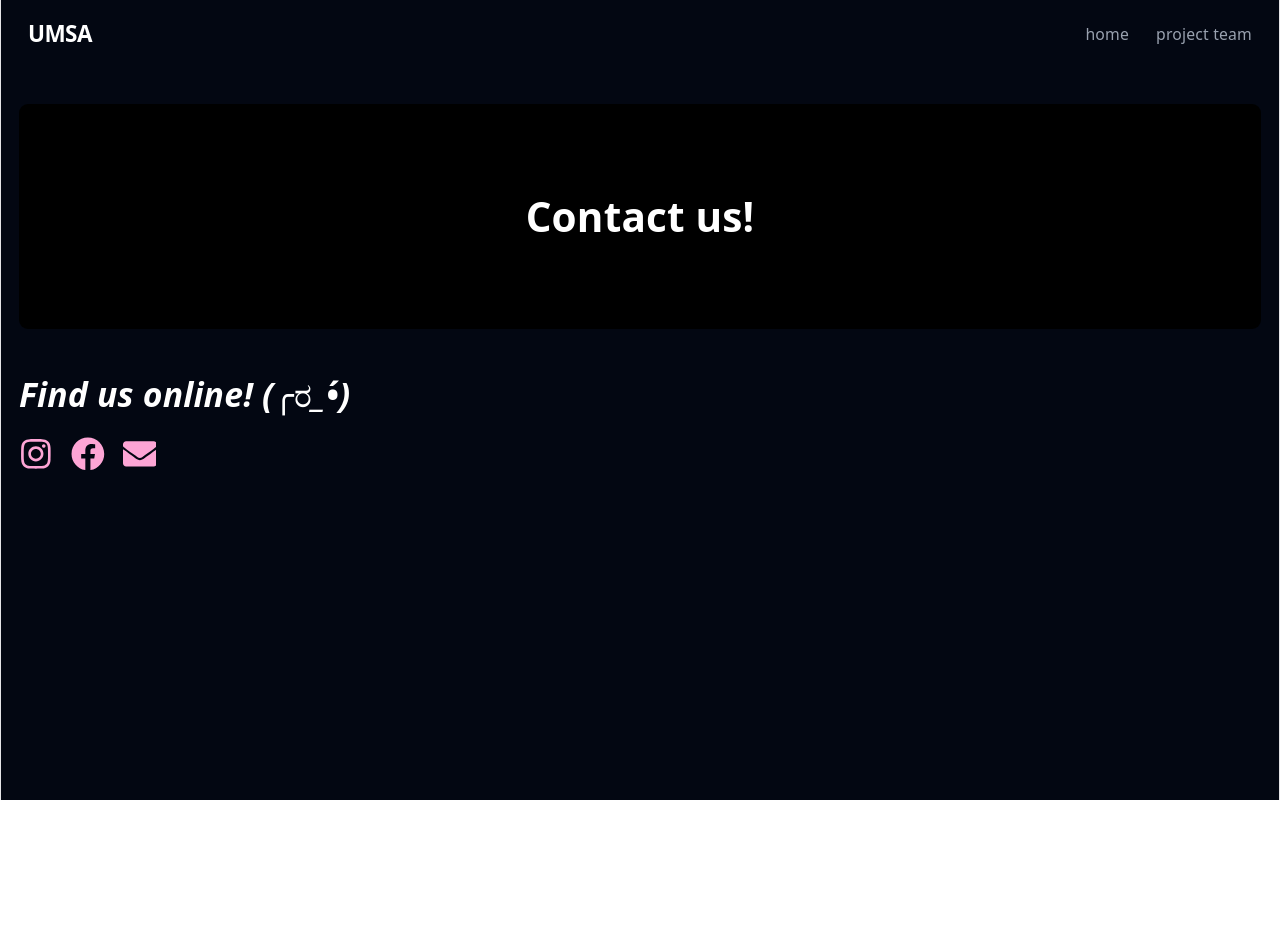
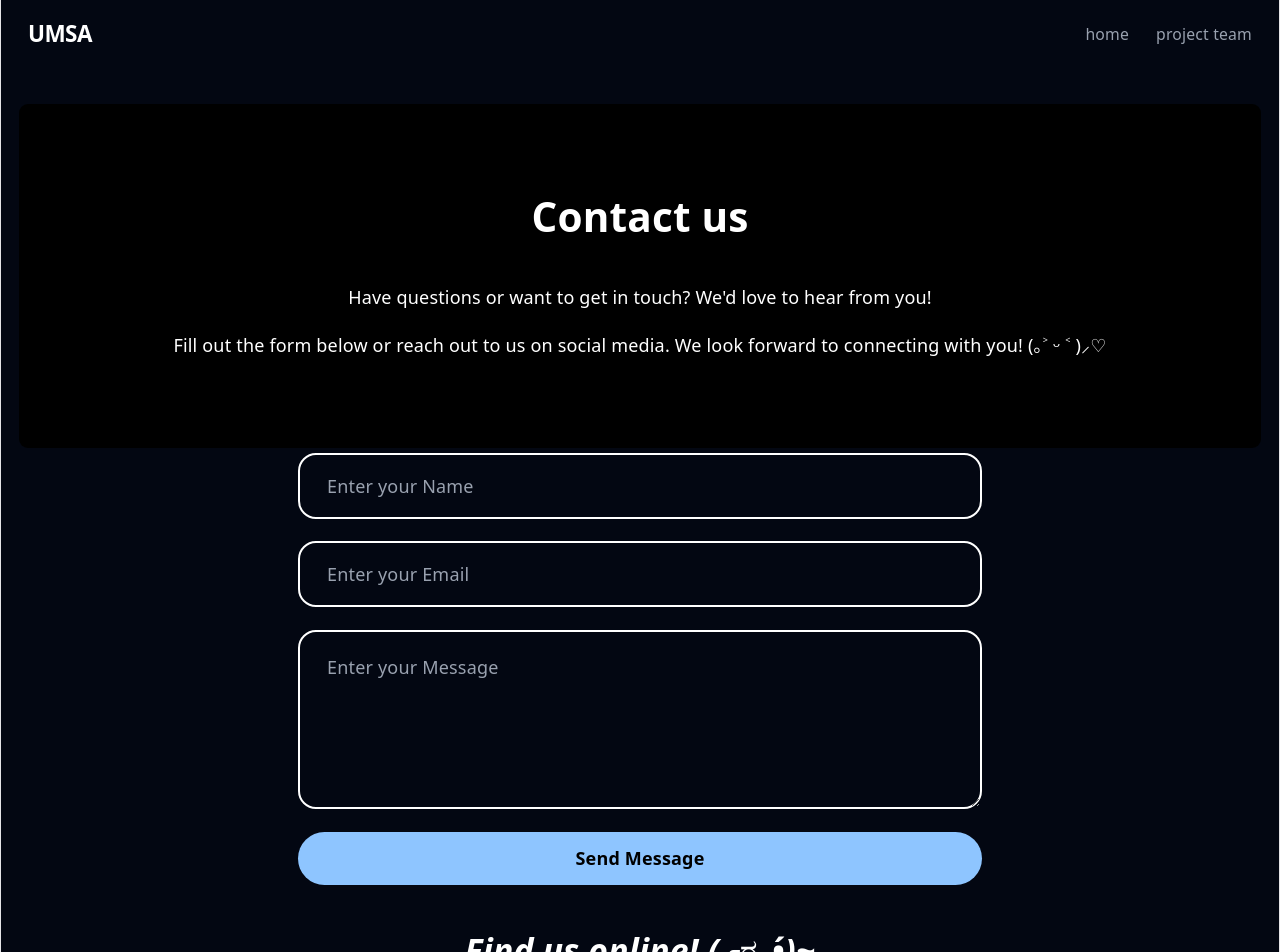
Before and after one commit to UoaWDCC/umsa, a React (Vite) app in the folder client/: page /contact in a window 1280 px wide. Shown: the top 952 px of the page. Before the commit the page ends 800 px from the top, so only its background shows below. Built offline with nearby package versions, Linux system fonts and the light colour scheme.

Commit message:
feat: Added a form to the cont act page to directly send a message to connected email.

```diff
--- a/client/src/pages/Contact.tsx
+++ b/client/src/pages/Contact.tsx
@@ -1,28 +1,87 @@
+import { useState } from "react";
 import { FaInstagram, FaFacebook, FaEnvelope } from "react-icons/fa";
 
 export default function Contact() {
+  const [formData, setFormData] = useState({ name: "", email: "", message: "" });
+  const [ status, setStatus ] = useState("");
+
+  const handleSubmit = async () => {
+    setStatus("Sending");
+      const res = await fetch("https://formspree.io/f/xvzlqwkg", {
+      method: "POST",
+      headers: {
+        "Content-Type": "application/json"
+      },
+      body: JSON.stringify(formData)
+    });
+    if (res.ok) {
+      setStatus("Message sent!");
+      setFormData({ name: "", email: "", message: "" });
+    } else {
+      setStatus("Error sending message.");
+    }
+  };
   return (
     <>
       <div className="bg-[#000000] w-full p-20 items-center justify-center rounded-lg">
-        <h1 className="text-4xl font-bold text-white">Contact us!</h1>
+        <h1 className="text-4xl font-bold text-white">Contact us</h1>
+        <p className="text-white text-center mt-10">
+          Have questions or want to get in touch? We&apos;d love to hear from you!
+        </p>
+        <p className="text-white text-center mt-5">
+          Fill out the form below or reach out to us on social media. We look forward to connecting with you! (｡˃ ᵕ ˂ )⸝♡
+        </p>
+      </div>
+
+      <div className="flex flex-col gap-5 max-w-2xl mx-auto mt-1 px-8">
+        <input
+          type="text"
+          placeholder="Enter your Name"
+          value={formData.name}
+          onChange={(e) => setFormData({ ...formData, name: e.target.value })}
+          className="bg-transparent border-2 border-blue rounded-2xl px-6 py-4 text-white placeholder-gray-400 outline-none focus:border-blue-300 transition"
+        />
+        <input
+          type="email"
+          placeholder="Enter your Email"
+          value={formData.email}
+          onChange={(e) => setFormData({ ...formData, email: e.target.value })}
+          className="bg-transparent border-2 border-blue rounded-2xl px-6 py-4 text-white placeholder-gray-400 outline-none focus:border-blue-300 transition"
+        />
+        <textarea
+          placeholder="Enter your Message"
+          rows={5}
+          value={formData.message}
+          onChange={(e) => setFormData({ ...formData, message: e.target.value })}
+          className="bg-transparent border-2 border-blue rounded-2xl px-6 py-5 text-white placeholder-gray-400 outline-none focus:border-blue-300 transition"
+        />
+        <button
+          onClick={handleSubmit}
+          className="bg-blue-300 text-black font-bold py-3 px-6 rounded-full hover:bg-pink-400 transition"
+        >
+          Send Message
+        </button>
+        {status === "sending" && <p className="text-gray-400">Sending...</p>}
+        {status === "success" && <p className="text-green-400">Message sent!</p>}
+        {status === "error" && <p className="text-red-400">Something went wrong, please try again.</p>}
       </div>
 
       <div>
-        <h1 className="text-3xl mt-10 mb-5 font-bold italic text-left">
-          Find us online! (╭ರ_•́)
+        <h1 className="text-3xl mt-10 mb-5 font-bold italic text-center">
+          Find us online! (╭ರ_•́)~
         </h1>
 
-        <div className="flex gap-4 mt-4">
+        <div className="flex justify-center gap-4 mt-4">
           <a href="https://www.instagram.com/umsanz/" target="_blank" rel="noopener noreferrer">
-            <FaInstagram className="text-3xl text-pink-300 hover:text-white" />
+            <FaInstagram className="text-3xl text-blue-300 hover:text-white" />
           </a>
 
           <a href="https://www.facebook.com/umsanz/" target="_blank" rel="noopener noreferrer">
-            <FaFacebook className="text-3xl text-pink-300 hover:text-white" />
+            <FaFacebook className="text-3xl text-blue-300 hover:text-white" />
           </a>
 
           <a href="mailto:minahil12323@gmail.com?subject=Contact%20from%20website">
-            <FaEnvelope className="text-3xl text-pink-300 hover:text-white" />
+            <FaEnvelope className="text-3xl text-blue-300 hover:text-white" />
         </a>
 
         </div>
```
